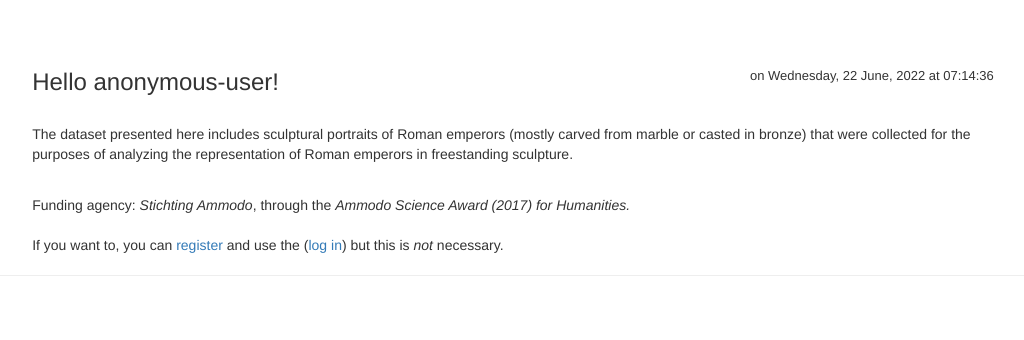
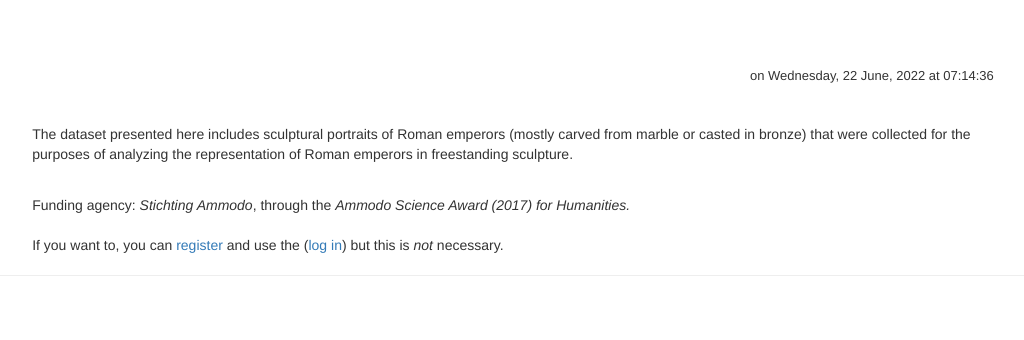
Before and after one commit to ThijsRU/Roman_Imperial_Portraits, a Django app: page / in a window 1280 px wide. Shown: the part 101-441 px from the top of the page, without its empty margins (127-1151 px from the left). Run offline with Django 3.2, Linux system fonts and the light colour scheme; some libraries are stand-ins or nearby versions.

Commit message:
Deleting the Hello anonymous-user message for #17

```diff
--- a/Roman_Imperial_Portraits/ripdapp/templates/ripdapp/index.html
+++ b/Roman_Imperial_Portraits/ripdapp/templates/ripdapp/index.html
@@ -6,12 +6,13 @@
   <div class="row">
     <div class="col-md-10 col-md-offset-1">
       <h3>
-        <span>Hello {% if user.username %}{{user.username}}{% else %}anonymous-user{% endif %}!</span>
         <span class="pull-right" style="font-size: small;">on {{current_time}}</span>
+         <br/>
       </h3>
 
       {% if user.is_authenticated %}
 
+        <br/>
         <br/>
 
         <p>The dataset presented here includes sculptural portraits of Roman emperors (mostly carved from marble or casted in bronze)
```
